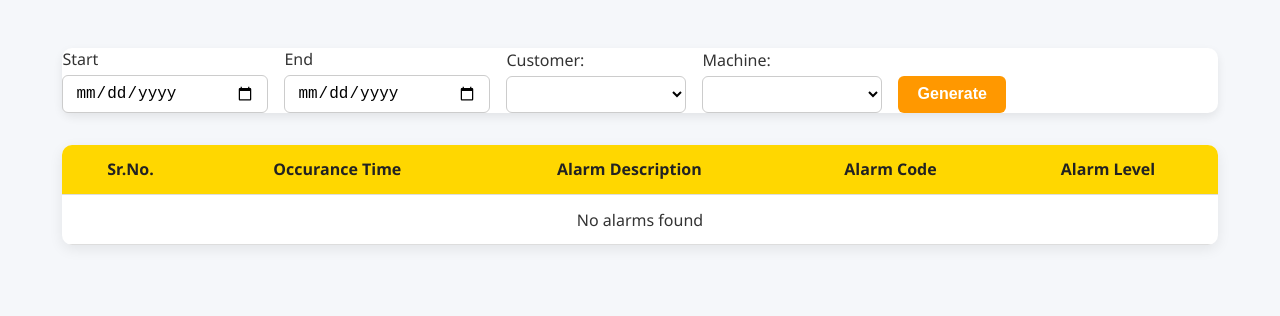
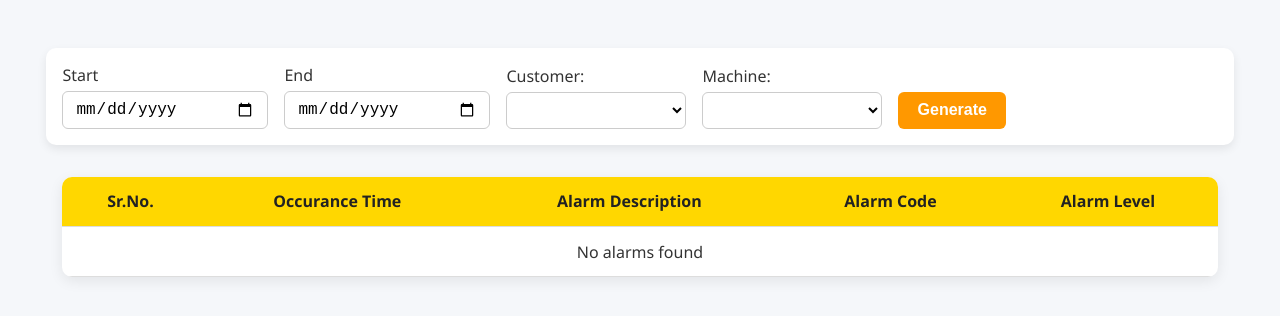
Before and after one commit to chinmay13tailor/Alarms, a plain HTML site: page index.html in a window 1280 px wide. Drawn offline with Linux system fonts and the light colour scheme.

Commit message:
index.html

```diff
--- a/index.html
+++ b/index.html
@@ -21,7 +21,7 @@
   gap: 1rem;
   align-items: flex-end;
   background: white;
-  padding: 0rem 0rem;
+  padding: 1rem 1rem;
   border-radius: 10px;
   box-shadow: 0 4px 10px rgba(0,0,0,0.08);
 }
```
